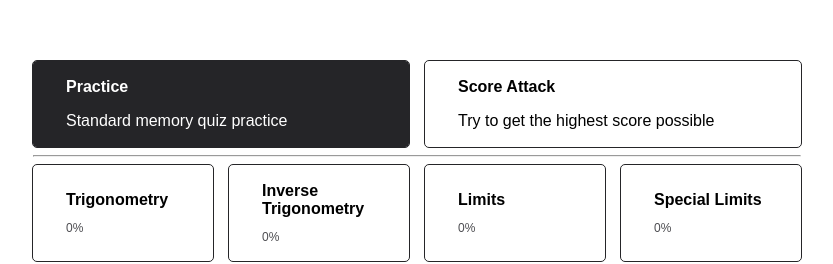
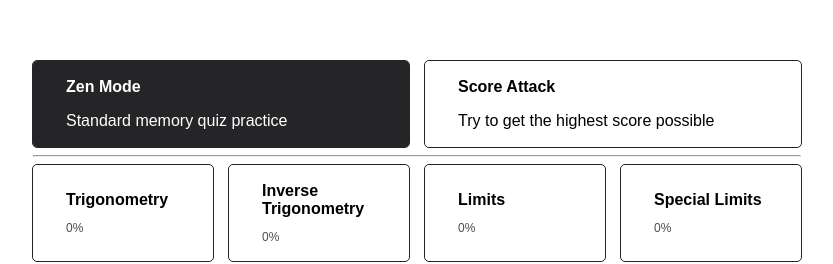
Before and after one commit to HumanoidSandvichDispenser/clear-your-desks, a Vue app: page / in a window 1280 px wide. Shown: the part 108-372 px from the top of the page, without its empty margins (223-1056 px from the left). Built offline with nearby package versions, Linux system fonts and the light colour scheme; a small style sheet from the web is missing; what @dvuckovic/vue3-bootstrap-icons, @hsorby/vue3-katex would draw is missing.

Commit message:
Added logo and changed name of practice mode

```diff
--- a/src/views/Home.vue
+++ b/src/views/Home.vue
@@ -36,7 +36,7 @@ function start() {
                 }"
                 @click="store.selectedMode = 'practice'"
             >
-                Practice
+                Zen Mode
                 <p>Standard memory quiz practice</p>
             </button>
             <button
```
Also changed, not shown: src/assets/Logo.svg (added).
